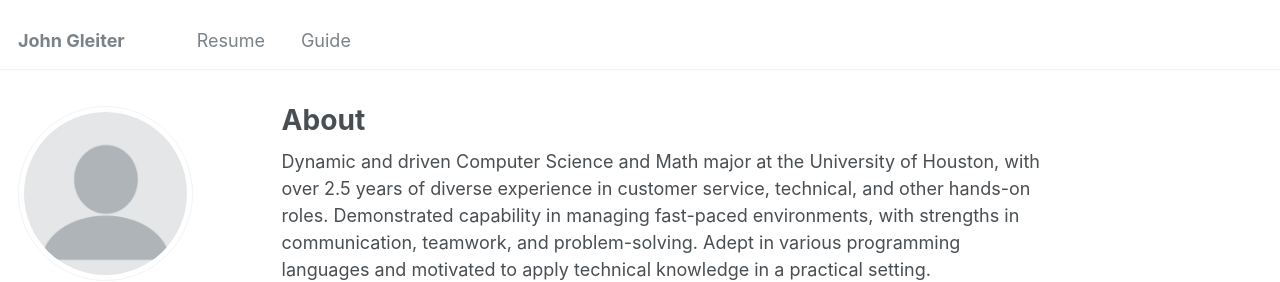
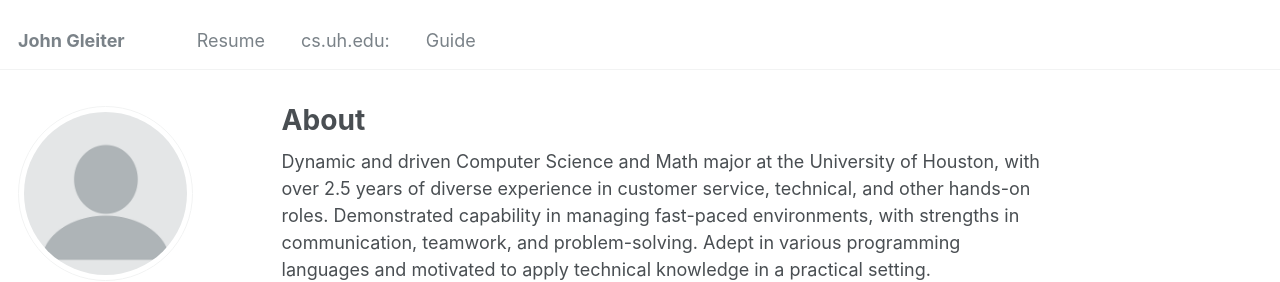
Before and after one commit to johnpaul123Z/johnpaul123Z.github.io, a Jekyll site: the page built from _pages/about.md, in a window 1280 px wide. Shown: the top 282 px of the page. Built offline with Jekyll 4.4.1, drawn with Linux system fonts in a browser that asks for light colours.

Commit message:
Update navigation.yml

```diff
--- a/_data/navigation.yml
+++ b/_data/navigation.yml
@@ -7,6 +7,7 @@
 main:
   - title: "Resume"
     url: /files/Resume2024.pdf
-
+  - title: "cs.uh.edu:"
+    url: https://uh.edu/nsm/computer-science/
   - title: "Guide"
     url: /markdown/
```
